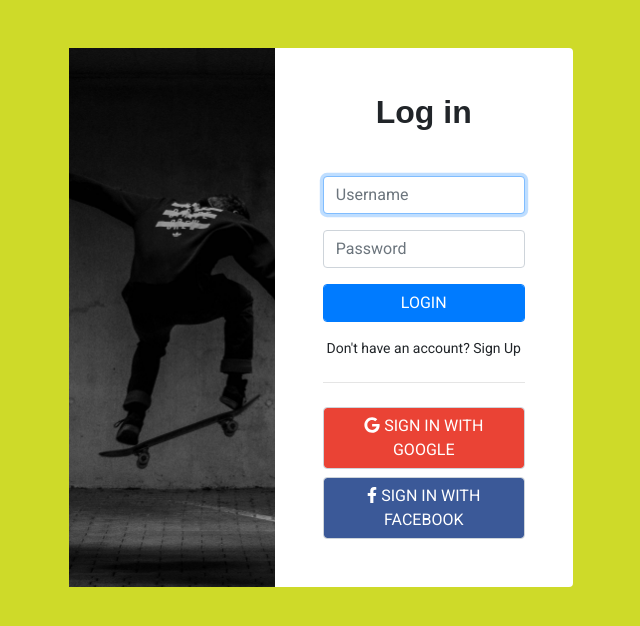
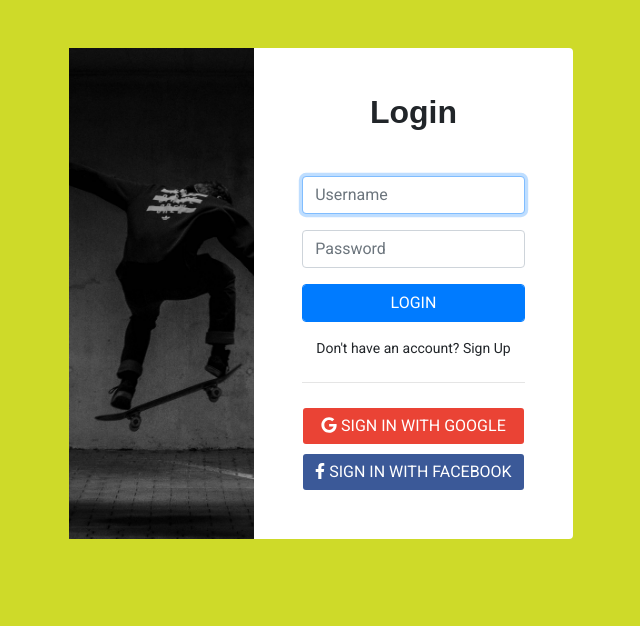
Before and after one commit to imbacuknow/PriorTrain-Angular, an Angular app: page /login in a window 1280 px wide. Shown: the top 626 px of the page, without its empty margins (319-959 px from the left). Built offline with nearby package versions, Linux system fonts and the light colour scheme.

Commit message:
update login-routing and logincomponent

```diff
--- a/src/app/modules/login/login-routing.module.ts
+++ b/src/app/modules/login/login-routing.module.ts
@@ -1,10 +1,11 @@
+import { LanguageListComponent } from './../trainee/language-list/language-list.component';
 import { LoginComponent } from './login.component';
 import { NgModule } from '@angular/core';
 import { RouterModule, Routes } from '@angular/router';
 
 const routes: Routes = [
-  {path: '**', redirectTo: 'login'},
-  {path: "login", component: LoginComponent}
+  { path: "login", component: LoginComponent },
+  { path: "languageList", component: LanguageListComponent }
 ];
 
 @NgModule({
--- a/src/app/modules/login/login.component.html
+++ b/src/app/modules/login/login.component.html
@@ -6,9 +6,8 @@
                <!-- Background image for card set in CSS! -->
             </div>
             <div class="card-body p-5">
-          <h1 class="card-title text-center mb-5">Log in</h1>
+               <h1 class="card-title text-center mb-5">Login</h1>
                <form>
-
                   <div class="mb-3">
                      <input type="text" class="form-control" placeholder="Username" required autofocus>
                   </div>
@@ -21,25 +20,24 @@
                      <button class="btn-primary text-uppercase form-control" type="submit">Login</button>
                   </div>
 
-            <a class="d-block text-center mt-2 medium" >Don't have an account? Sign Up</a>
+                  <a class="d-block text-center mt-2 medium">Don't have an account? Sign Up</a>
 
                   <hr class="my-4">
+               </form>
 
                <div class="d-grid mb-2">
-              <button class="btn-google text-uppercase form-control" type="submit">
+                     <button class="btn btn-google text-uppercase form-control" type="button">
                         <fa-icon [icon]="faGoogle"></fa-icon> Sign in with Google
                      </button>
                   </div>
 
                   <div class="d-grid">
-              <button class="btn-facebook text-uppercase form-control" type="submit">
+                     <button class="btn btn-facebook text-uppercase form-control" type="button">
                         <fa-icon [icon]="faFacebook"></fa-icon> Sign in with Facebook
                      </button>
-            </div>
-
-          </form>
                   </div>
             </div>
          </div>
       </div>
    </div>
+</div>
```
Lines whose indentation alone changed are shown as unchanged.
